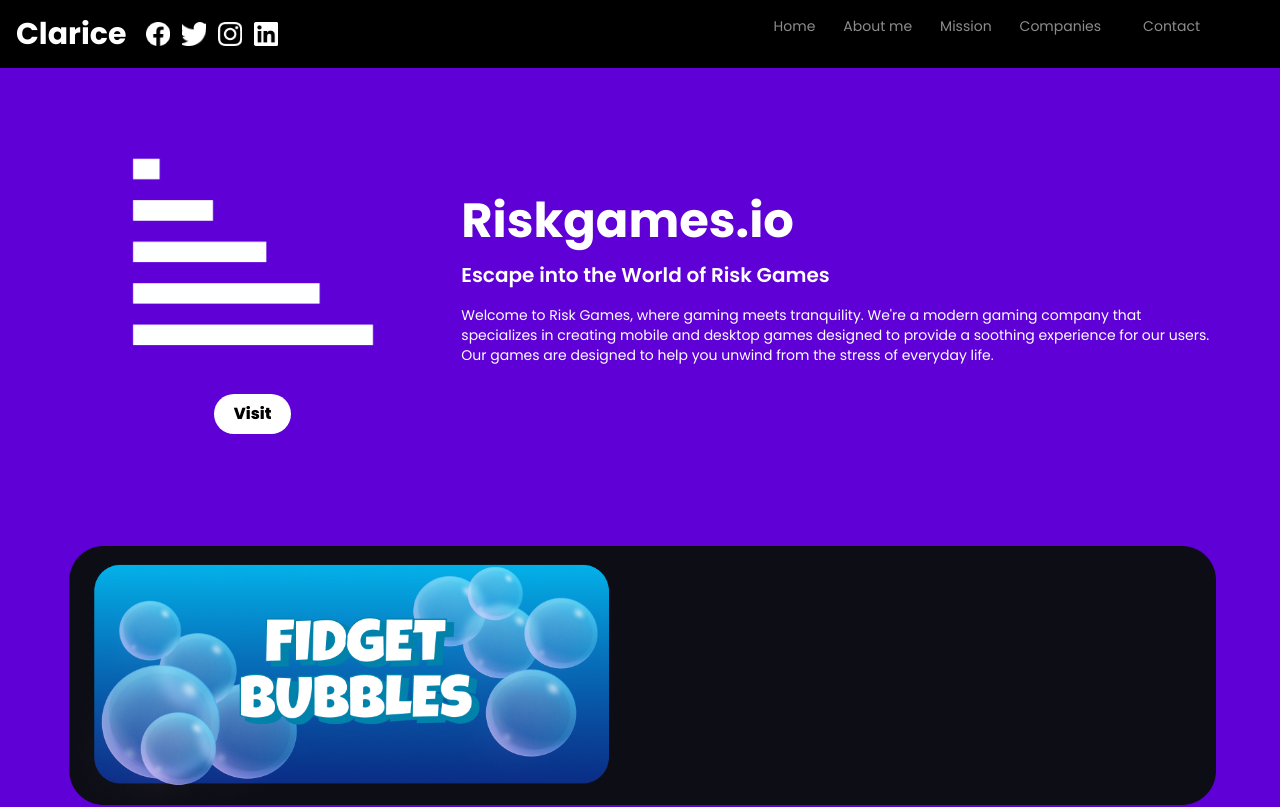
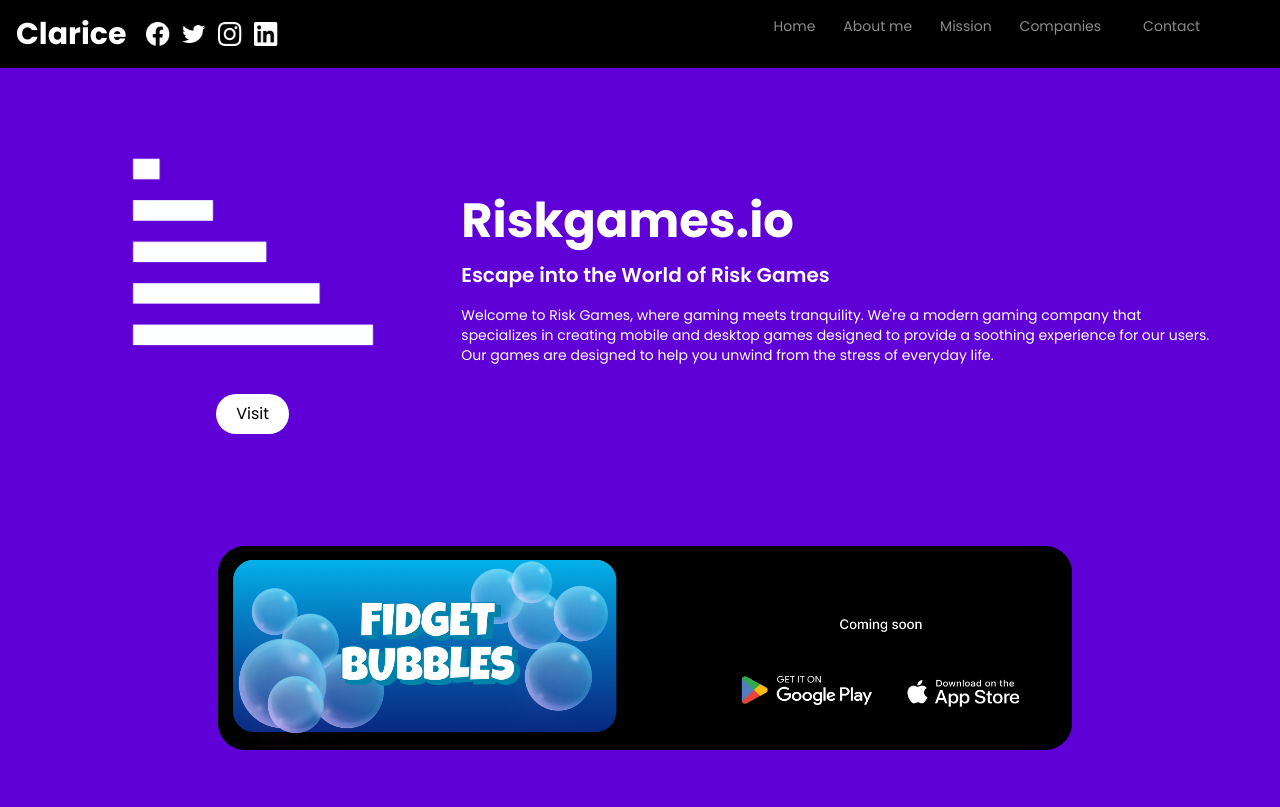
Before and after one commit to Folayimi/Clarice-Portfolio, a Next.js app: page /riskgames in a window 1280 px wide. Shown: the top 807 px of the page. Built offline with nearby package versions, Linux system fonts and the light colour scheme; some icons are missing.

Commit message:
made some changes

```diff
--- a/src/components/RiskGames.jsx
+++ b/src/components/RiskGames.jsx
@@ -1,19 +1,19 @@
 import Image from "next/image";
-import steps from "../Assets/steps.png";
 import steps2 from "../Assets/steps2.png";
 import bubble from "../Assets/bubble.png";
+import bubble2 from "../Assets/bubble2.png";
 
 const RiskGames = () => {
   return (
     <>
-      <div className="cflexms pt-32 bg-gradient-to-b from-secondary5-200 to-secondary5-100 text-primary1 md:pt-20">
+      <div className="cflexms pt-32 bg-gradient-to-b h-full from-secondary5-200 to-secondary5-100 text-primary1 md:pt-20">
         <div className="cflexss px-16 md:p-5">
           <div className="flexbm w-full gap-5 md:flex-col md:gap-10">
             <div className="cflexsm w-1/3 gap-5 md:w-2/3">
               <div className="flexmm w-[20em] md:w-[15em]">
                 <Image src={steps2} alt="gogi" width="100%" height="100%" />
               </div>
-              <div className="bg-primary1 rounded-3xl py-2 px-5 text-black font-extrabold cursor-pointer hover:text-primary1 hover:bg-black hover:font-extrabold transition-colors duration-300">
+              <div className="bg-primary1 rounded-3xl py-2 px-5 text-black cursor-pointer hover:text-primary1 hover:bg-black transition-colors duration-300">
                 Visit
               </div>
             </div>
@@ -32,7 +32,10 @@
             </div>
           </div>
           <div className="flexmm gap-3 pt-28 pb-32 md:text-center w-full">
-            <Image src={bubble} alt="companies" width="100%" height="100%" />
+            <div className="flexmm w-3/4 md:w-full">
+              <Image className="block md:hidden" src={bubble} alt="companies" width="100%" height="100%" />
+              <Image className="hidden md:block" src={bubble2} alt="companies" width="100%" height="100%" />
+            </div>
           </div>
         </div>
       </div>
--- a/src/styles/globals.css
+++ b/src/styles/globals.css
@@ -101,7 +101,8 @@
 
 img{
     width:100%;
-    height:100%
+    height:100%;
+    object-fit: contain;
 }
 
 /* input:checked+div {
```
Also changed, not shown: src/Assets/bubble.png, src/Assets/bubble2.png (added).
